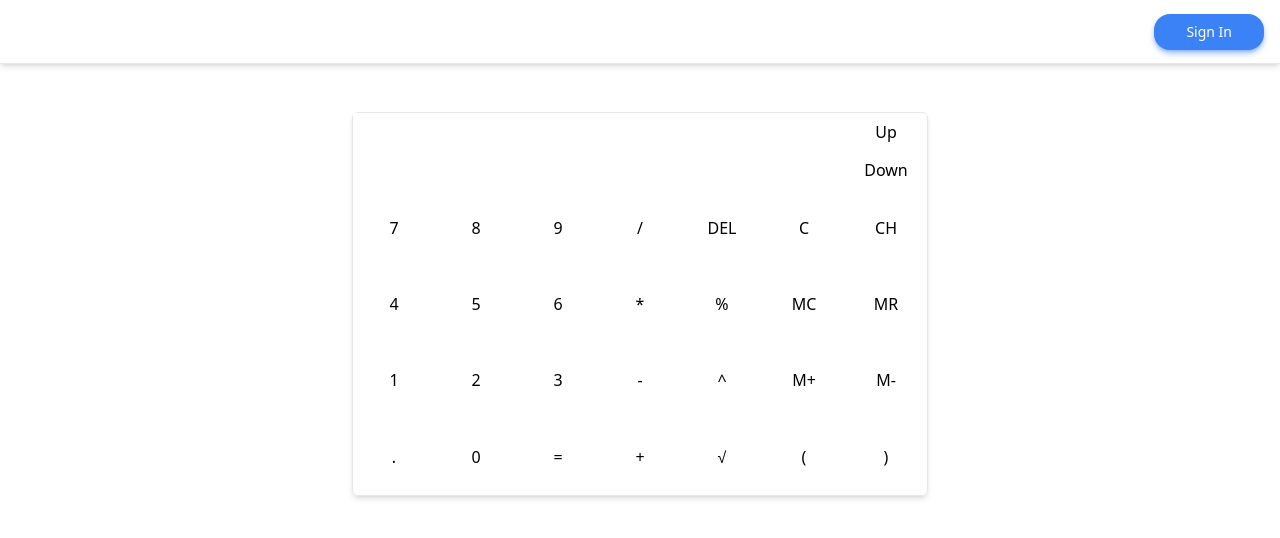
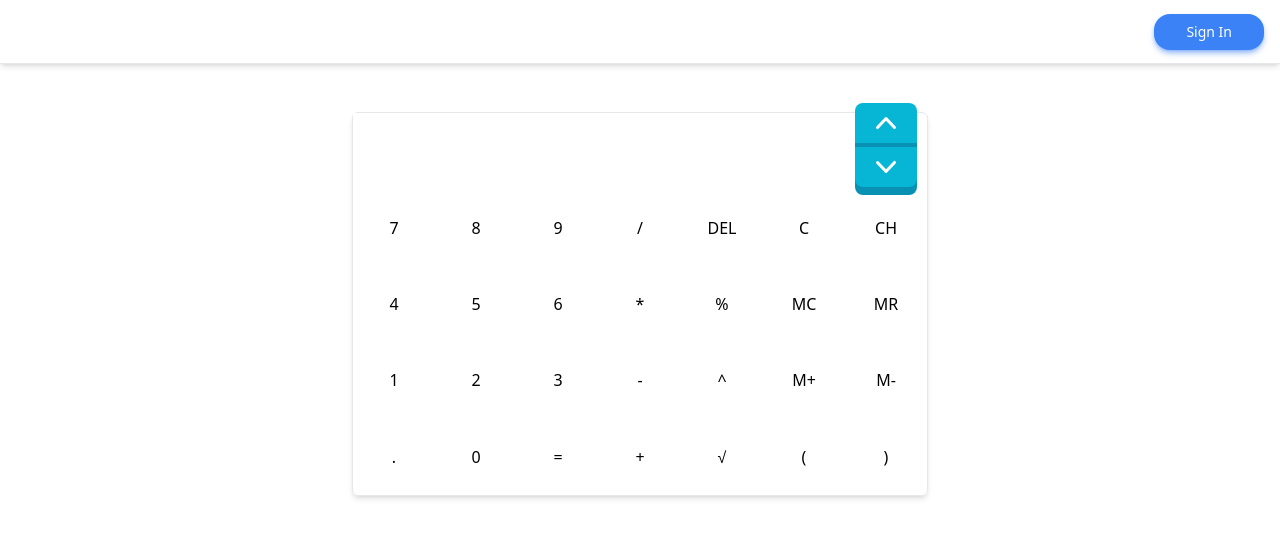
Before and after one commit to syed-razi/calculator, a React (Vite) app: page / in a window 1280 px wide. Shown: the top 538 px of the page. Built offline with nearby package versions, Linux system fonts and the light colour scheme; no server answers.

Commit message:
add history icons

```diff
--- a/package.json
+++ b/package.json
@@ -10,6 +10,7 @@
     "preview": "vite preview"
   },
   "dependencies": {
+    "@heroicons/react": "^2.0.18",
     "firebase": "^10.1.0",
     "react": "^18.2.0",
     "react-dom": "^18.2.0"
--- a/src/Calculator.tsx
+++ b/src/Calculator.tsx
@@ -1,5 +1,6 @@
 import { useState } from "react";
 import ExpressionButton from "./ExpressionButton";
+import { ChevronDownIcon, ChevronUpIcon } from "@heroicons/react/20/solid";
 
 export default function Calculator() {
   interface Display {
@@ -155,12 +156,22 @@ export default function Calculator() {
         />
         <p>{!inputMode && history[index].result}</p>
       </div>
-      <div className="flex h-full w-full flex-col">
-        <button onClick={handlePrevClick} className="h-1/2">
-          Up
+      <div className="flex h-full w-full flex-col items-center justify-center">
+        <button
+          onClick={handlePrevClick}
+          className="my-1 w-3/4 cursor-pointer rounded-t-lg border-none bg-cyan-600 p-0 outline-offset-4"
+        >
+          <div className="mx-auto w-full -translate-y-2 transform rounded-t-lg bg-cyan-500 active:-translate-y-1">
+            <ChevronUpIcon className="mx-auto w-10 text-white" />
+          </div>
         </button>
-        <button onClick={handleNextClick} className="h-1/2">
-          Down
+        <button
+          onClick={handleNextClick}
+          className="w-3/4 cursor-pointer rounded-b-lg border-none bg-cyan-600 p-0 outline-offset-4"
+        >
+          <div className="mx-auto w-full -translate-y-2 transform rounded-b-lg bg-cyan-500 active:-translate-y-1">
+            <ChevronDownIcon className="mx-auto w-10 text-white" />
+          </div>
         </button>
       </div>
       <ExpressionButton expressionToken="7" onClick={handleClick} />
```
Also changed, not shown: 1 other file (tests, documents, lock files or other folders).
